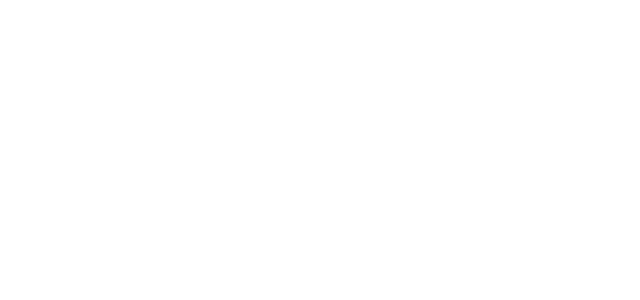
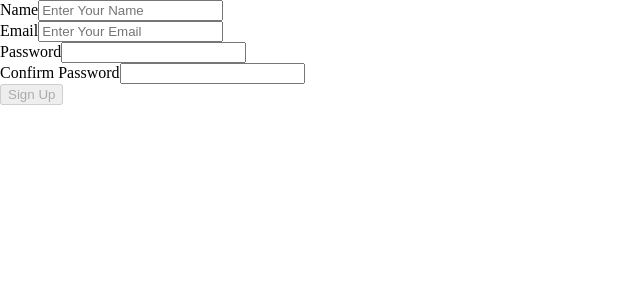
Before and after one commit to manarkhalil9/mini-travel-planner, a React (Vite) app: page /register in a window 1280 px wide. Shown: the top 300 px of the page, without its empty margins (0-640 px from the left). Built offline with nearby package versions, Linux system fonts and the light colour scheme.

Commit message:
created sign up page

```diff
--- a/package.json
+++ b/package.json
@@ -11,7 +11,8 @@
   "dependencies": {
     "axios": "^1.13.2",
     "react": "^19.2.0",
-    "react-dom": "^19.2.0"
+    "react-dom": "^19.2.0",
+    "react-router-dom": "^7.11.0"
   },
   "devDependencies": {
     "@types/react": "^19.2.5",
--- a/src/App.jsx
+++ b/src/App.jsx
@@ -1,12 +1,41 @@
-import './App.css'
+import "./App.css"
+import { useState, useEffect } from "react"
+import { Route, Routes } from "react-router-dom"
+import { CheckSession } from "./services/auth"
+
+import SignUp from "./pages/SignUp"
 
 const App = () => {
+  const [user, setUser] = useState(null)
 
-  return (
-    <>
+  const checkToken = async () => {
+    const userData = await CheckSession()
+    setUser(userData)
+  }
 
-    </>
-  )
+  const handleLogOut = () => {
+    setUser(null)
+    localStorage.clear()
+  }
+
+  useEffect(() => {
+    const token = localStorage.getItem("token")
+
+    if (token) {
+      checkToken()
+    }
+  }, [])
+
+  return <>
+<main>
+<Routes>
+  <Route path="/register" element={<SignUp />} />
+</Routes>
+
+</main>
+
+
+  </>
 }
 
 export default App
--- a/src/main.jsx
+++ b/src/main.jsx
@@ -1,4 +1,9 @@
-import { createRoot } from 'react-dom/client'
-import App from './App.jsx'
+import { createRoot } from "react-dom/client"
+import App from "./App.jsx"
+import { BrowserRouter } from "react-router-dom"
 
-createRoot(document.querySelector('#root')).render(<App />)
+createRoot(document.querySelector("#root")).render(
+  <BrowserRouter>
+    <App />
+  </BrowserRouter>
+)
--- /dev/null
+++ b/src/pages/SignUp.jsx
@@ -0,0 +1,81 @@
+import { useState, useEffect } from "react"
+import { RegisterUser } from "../services/auth"
+
+const SignUp = () => {
+  const initialState = {
+    name: "",
+    email: "",
+    password: "",
+    confirmPassword: "",
+  }
+
+  const [formValues, setFormValues] = useState(initialState)
+
+  const handleChange = (e) => {
+    setFormValues({ ...formValues, [e.target.name]: e.target.value })
+  }
+
+  const handleSubmit = async (e) => {
+    e.preventDefault()
+    await RegisterUser(formValues)
+    setFormValues(initialState)
+  }
+
+  return (
+    <>
+      <div>
+        <form onSubmit={handleSubmit}>
+          <div>
+            <label htmlFor="name">Name</label>
+            <input
+              name="name"
+              type="text"
+              placeholder="Enter Your Name"
+              onChange={handleChange}
+              value={formValues.name}
+            />
+          </div>
+          <div>
+            <label htmlFor="email">Email</label>
+            <input
+              name="email"
+              type="email"
+              placeholder="Enter Your Email"
+              onChange={handleChange}
+              value={formValues.email}
+            />
+          </div>
+          <div>
+            <label htmlFor="password">Password</label>
+            <input
+              name="password"
+              type="password"
+              onChange={handleChange}
+              value={formValues.password}
+            />
+          </div>
+          <div>
+            <label htmlFor="confirmPassword">Confirm Password</label>
+            <input
+              name="confirmPassword"
+              type="password"
+              onChange={handleChange}
+              value={formValues.confirmPassword}
+            />
+          </div>
+          <button
+            disabled={
+              !formValues.email ||
+              !formValues.password ||
+              formValues.password !== formValues.confirmPassword
+            }
+          >
+            Sign Up
+          </button>
+        </form>
+      </div>
+    </>
+  )
+}
+
+export default SignUp
```
Also changed, not shown: src/services/auth.js (+5 -5 lines), 2 other files (tests, documents, lock files or other folders).
